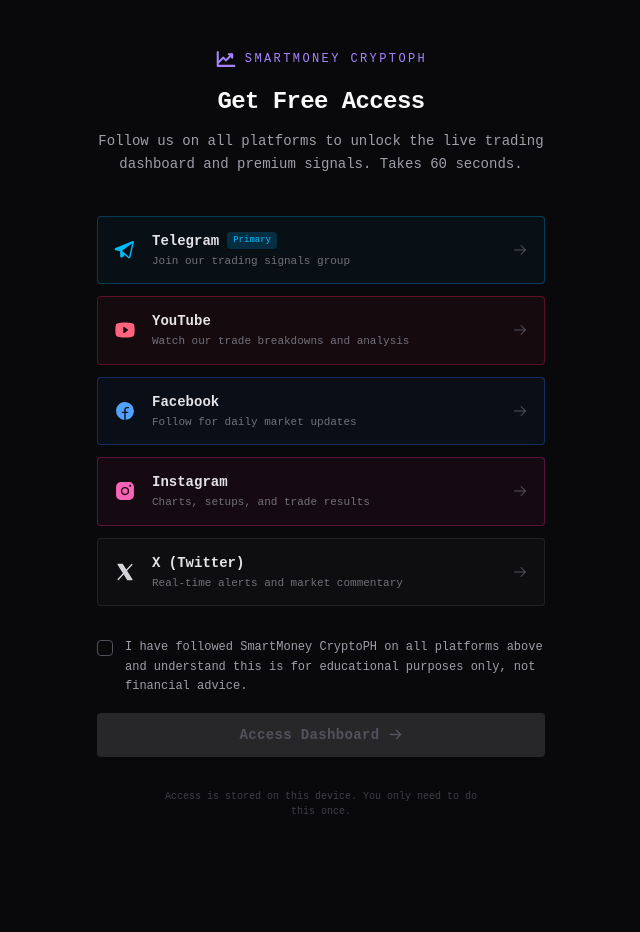
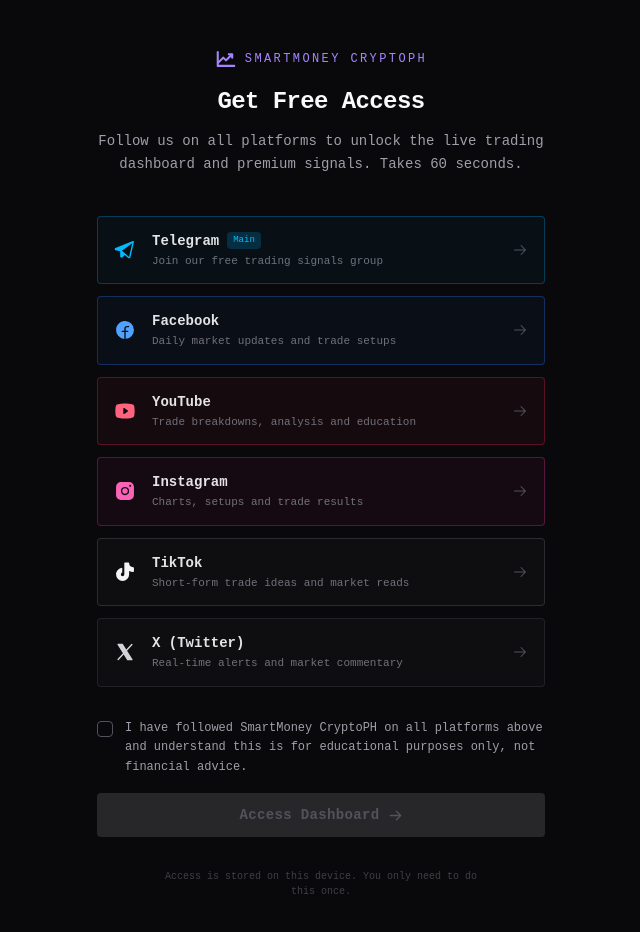
Before and after one commit to smartmoneycryptoph/smcph-dashboard, a Next.js app: page /follow in a window 1280 px wide. Shown: the top 932 px of the page, without its empty margins (319-959 px from the left). Before the commit the page ends 867 px from the top, so only its background shows below. Built offline with nearby package versions, Linux system fonts and the light colour scheme.

Commit message:
Update follow gate: real social URLs + add TikTok

```diff
--- a/app/follow/page.tsx
+++ b/app/follow/page.tsx
@@ -9,6 +9,7 @@
   InstagramLogo,
   FacebookLogo,
   XLogo,
+  TiktokLogo,
   CheckCircle,
   ArrowRight,
   ChartLineUp,
@@ -18,20 +19,32 @@
   {
     id: "telegram",
     label: "Telegram",
-    description: "Join our trading signals group",
+    description: "Join our free trading signals group",
     url: "https://t.me/smartmoneycryptotraders",
     icon: TelegramLogo,
     color: "text-sky-400",
     border: "border-sky-500/30 hover:border-sky-400/60",
     bg: "bg-sky-500/5 hover:bg-sky-500/10",
     badge: "bg-sky-500/20 text-sky-400",
-    badgeText: "Primary",
+    badgeText: "Main",
+  },
+  {
+    id: "facebook",
+    label: "Facebook",
+    description: "Daily market updates and trade setups",
+    url: "https://www.facebook.com/smartmoneycryptoph",
+    icon: FacebookLogo,
+    color: "text-blue-400",
+    border: "border-blue-500/30 hover:border-blue-400/60",
+    bg: "bg-blue-500/5 hover:bg-blue-500/10",
+    badge: null,
+    badgeText: null,
   },
   {
     id: "youtube",
     label: "YouTube",
-    description: "Watch our trade breakdowns and analysis",
-    url: "https://youtube.com/@smartmoneycryptoph", // UPDATE THIS
+    description: "Trade breakdowns, analysis and education",
+    url: "https://www.youtube.com/@smartmoneycryptoph",
     icon: YoutubeLogo,
     color: "text-rose-400",
     border: "border-rose-500/30 hover:border-rose-400/60",
@@ -40,22 +53,10 @@
     badgeText: null,
   },
   {
-    id: "facebook",
-    label: "Facebook",
-    description: "Follow for daily market updates",
-    url: "https://facebook.com/smartmoneycryptoph", // UPDATE THIS
-    icon: FacebookLogo,
-    color: "text-blue-400",
-    border: "border-blue-500/30 hover:border-blue-400/60",
-    bg: "bg-blue-500/5 hover:bg-blue-500/10",
-    badge: null,
-    badgeText: null,
-  },
-  {
     id: "instagram",
     label: "Instagram",
-    description: "Charts, setups, and trade results",
-    url: "https://instagram.com/smartmoneycryptoph", // UPDATE THIS
+    description: "Charts, setups and trade results",
+    url: "https://www.instagram.com/smartmoneycryptoph",
     icon: InstagramLogo,
     color: "text-pink-400",
     border: "border-pink-500/30 hover:border-pink-400/60",
@@ -64,10 +65,22 @@
     badgeText: null,
   },
   {
+    id: "tiktok",
+    label: "TikTok",
+    description: "Short-form trade ideas and market reads",
+    url: "https://www.tiktok.com/@smartmoneycryptoph",
+    icon: TiktokLogo,
+    color: "text-zinc-100",
+    border: "border-zinc-500/30 hover:border-zinc-300/60",
+    bg: "bg-zinc-500/5 hover:bg-zinc-500/10",
+    badge: null,
+    badgeText: null,
+  },
+  {
     id: "x",
     label: "X (Twitter)",
     description: "Real-time alerts and market commentary",
-    url: "https://x.com/smartmoneycryptoph", // UPDATE THIS
+    url: "https://x.com/SMCTradersPH",
     icon: XLogo,
     color: "text-zinc-300",
     border: "border-zinc-600/30 hover:border-zinc-400/60",
```
